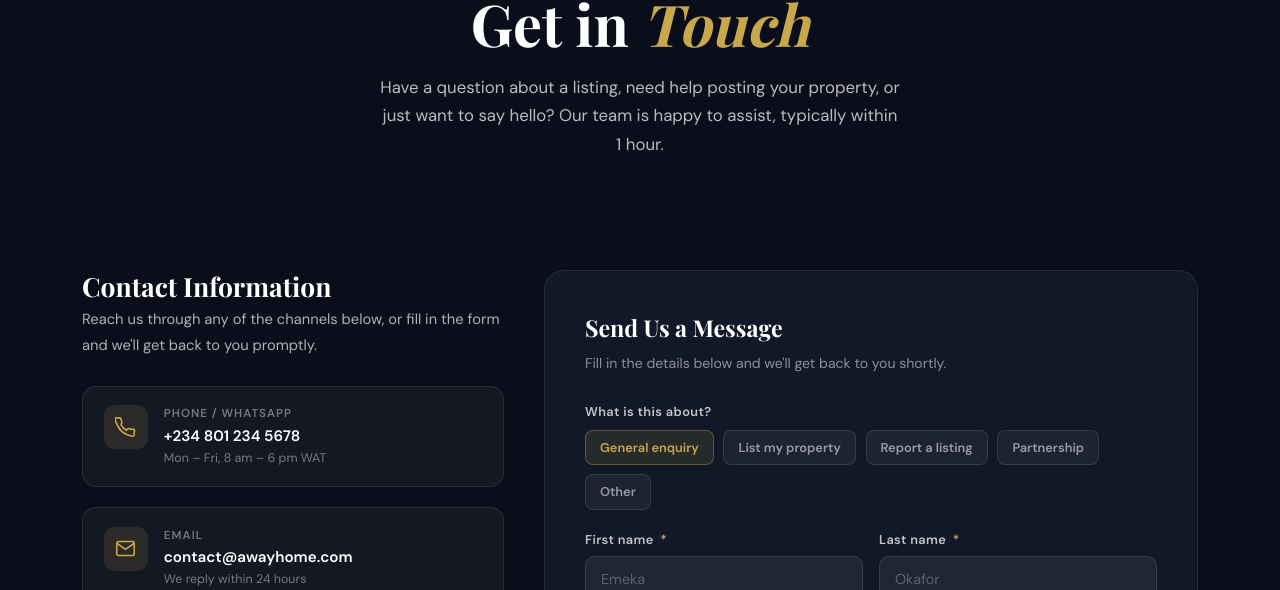
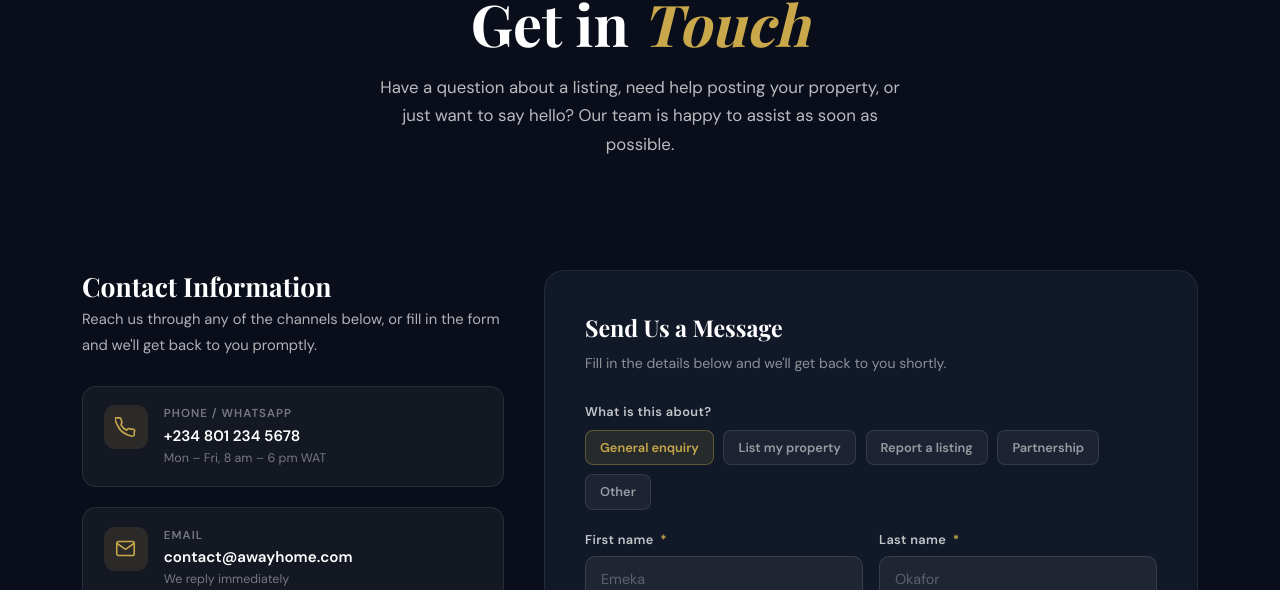
Before and after one commit to emee144/awayhome, a Next.js app: page /contact in a window 1280 px wide. Shown: the part 210-800 px from the top of the page. Built offline with nearby package versions, Linux system fonts and the light colour scheme; no server answers; a web font is replaced by a local one.

Commit message:
contact fix

```diff
--- a/src/app/contact/page.js
+++ b/src/app/contact/page.js
@@ -393,7 +393,7 @@ export default function ContactPage() {
         <h1>Get in <em>Touch</em></h1>
         <p className="contact-hero-sub">
           Have a question about a listing, need help posting your property, or just want to say hello?
-          Our team is happy to assist, typically within 1 hour.
+          Our team is happy to assist as soon as possible.
         </p>
       </div>
 
@@ -438,7 +438,7 @@ export default function ContactPage() {
                   <div className="info-card-value">
                     <a href="mailto:contact@awayhome.com">contact@awayhome.com</a>
                   </div>
-                  <div className="info-card-note">We reply within 24 hours</div>
+                  <div className="info-card-note">We reply immediately</div>
                 </div>
               </div>
 
```
